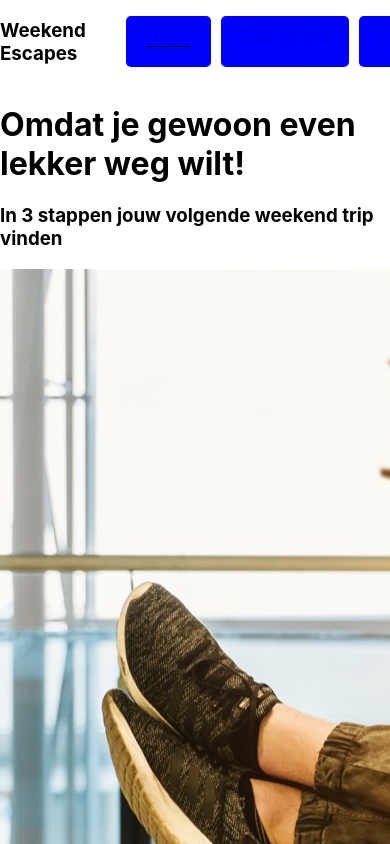
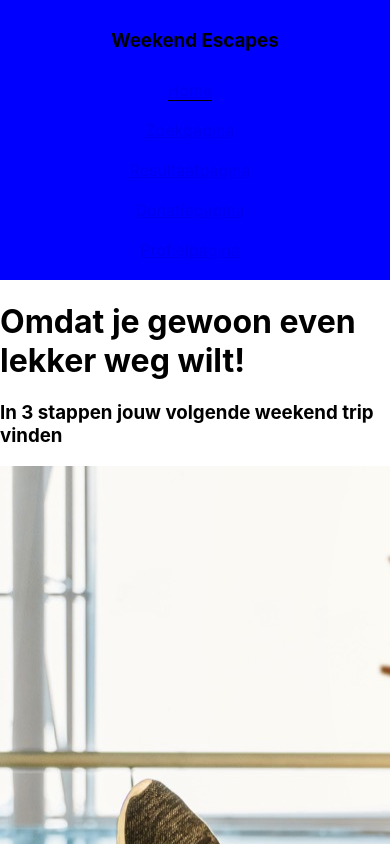
Before and after one commit to sebasvisser/2022-frontend-eindopdracht, a React (Create React App) app: page / in a window 390 px wide. Shown: the top 844 px of the page. Built offline with nearby package versions, Linux system fonts and the light colour scheme.

Commit message:
navbar css aangepast zodat deze responsive is en wat strakker ontwerp.

```diff
--- a/src/components/navbar/NavBar.css
+++ b/src/components/navbar/NavBar.css
@@ -2,19 +2,20 @@ nav {
     display: flex;
     flex-direction: row;
     justify-content: space-between;
+    padding: 10px;
+    background-color: blue;
 }
 
 ul {
     display: flex;
+    flex-direction: row;
     justify-content: space-between;
-    text-decoration: none;
-}
-nav ul a:visited {
-    color: white;
-    text-decoration: none;
+    list-style-type: none;
+    margin: 0;
+    padding: 0;
 }
 
-nav li {
+li {
     background-color: blue;
     color: white;
     border-radius: 5px;
@@ -24,6 +25,11 @@ nav li {
     display: inline-block;
 }
 
+a:visited {
+    color: white;
+    text-decoration: none;
+}
+
 .default-link {
     border-bottom: 1px solid transparent;
 }
@@ -31,3 +37,13 @@ nav li {
 .active-link {
     border-bottom: 1px solid black;
 }
+
+@media (max-width: 768px) {
+    nav {
+        flex-direction: column;
+        align-items: center;
+    }
+    ul {
+        flex-direction: column;
+    }
+}
```
